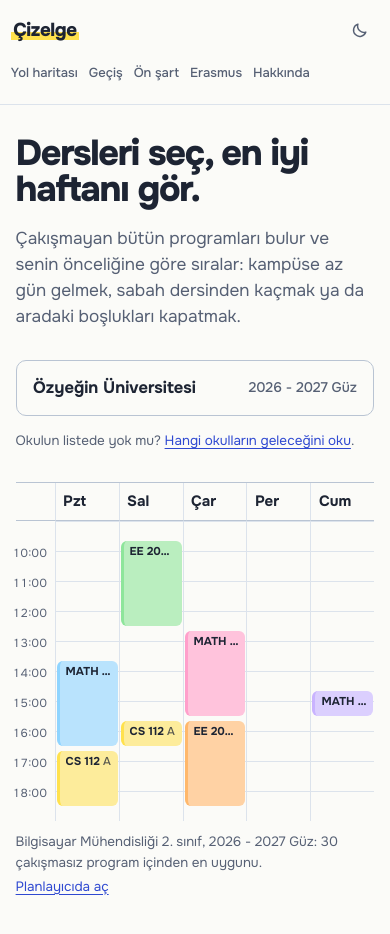
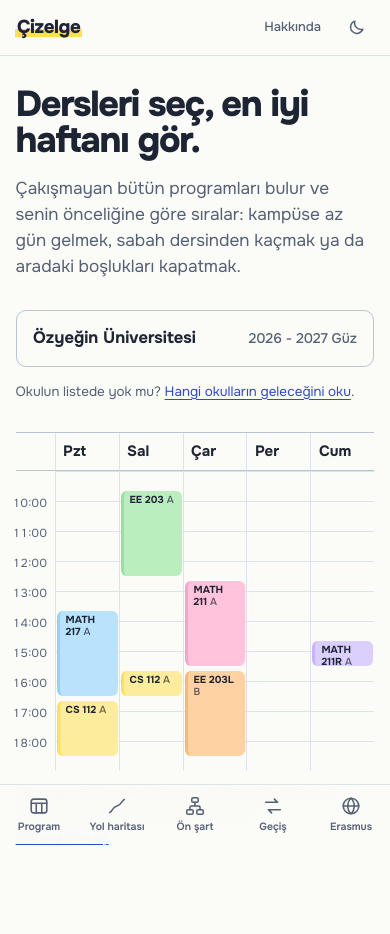
Before and after one commit to cizelge/cizelge.github.io, a Next.js app: page / in a window 390 px wide. Shown: the top 934 px of the page. Built offline with nearby package versions, Linux system fonts and the light colour scheme; no server answers.

Commit message:
style: mobil düzen ve alt gezinme

```diff
--- a/src/app/globals.css
+++ b/src/app/globals.css
@@ -2021,3 +2021,115 @@ a.pc-pill:hover { border-color: var(--ink); background: var(--paper-2); }
   cursor: pointer;
 }
 @media (max-width: 860px) { .cart-clear { width: 44px; height: 44px; } }
+
+/* ======================================================================
+   Telefon düzeni (≤ 860px). Tek satır başlık, altta araç çubuğu.
+   Etkin aracın adının altında logodaki fosforlu kalem çizgisi.
+   ====================================================================== */
+.bottom-nav { display: none; }
+
+@media (max-width: 860px) {
+  :root { --bottom-nav-h: 60px; }
+  body { padding-bottom: calc(var(--bottom-nav-h) + env(safe-area-inset-bottom)); }
+
+  /* Başlık: logo, Hakkında, tema. Araç bağlantıları alt çubukta. */
+  .topbar {
+    flex-wrap: nowrap;
+    gap: 0.25rem;
+    min-height: 52px;
+    padding: 0.35rem max(0.75rem, env(safe-area-inset-right)) 0.35rem max(1rem, env(safe-area-inset-left));
+  }
+  .topbar-nav { display: flex; order: 0; flex-basis: auto; margin: 0; gap: 0; }
+  .topbar-nav > a:not([href="/hakkinda"]) { display: none; }
+  .topbar-nav .btn-small { min-height: 44px; padding-inline: 0.6rem; }
+  .topbar .icon-btn { width: 44px; height: 44px; }
+
+  .bottom-nav {
+    position: fixed;
+    inset: auto 0 0 0;
+    z-index: 40;
+    display: grid;
+    grid-template-columns: repeat(5, minmax(0, 1fr));
+    height: calc(var(--bottom-nav-h) + env(safe-area-inset-bottom));
+    padding: 0 env(safe-area-inset-right) env(safe-area-inset-bottom) env(safe-area-inset-left);
+    background: color-mix(in oklab, var(--paper) 94%, transparent);
+    border-top: 1px solid var(--rule);
+    -webkit-backdrop-filter: blur(10px);
+    backdrop-filter: blur(10px);
+  }
+  .bottom-nav-item {
+    display: flex;
+    flex-direction: column;
+    align-items: center;
+    justify-content: center;
+    gap: 0.2rem;
+    min-width: 0;
+    color: var(--ink-2);
+    text-decoration: none;
+    -webkit-tap-highlight-color: transparent;
+  }
+  .bottom-nav-label {
+    max-width: 100%;
+    padding: 0 0.15em;
+    font-size: 0.7rem;
+    font-weight: 600;
+    line-height: 1.3;
+    white-space: nowrap;
+    overflow: hidden;
+    text-overflow: ellipsis;
+  }
+  .bottom-nav-item[aria-current="page"] { color: var(--ink); }
+  .bottom-nav-item[aria-current="page"] .bottom-nav-label {
+    background: linear-gradient(transparent 55%, var(--hl-0) 55%, var(--hl-0) 92%, transparent 92%);
+  }
+  .bottom-nav-item:active .bottom-nav-icon { transform: scale(0.92); }
+  .bottom-nav-item:focus-visible { outline-offset: -4px; }
+
+  /* Sayfa sekmeleri (Dersler / Program vb.) başlığın altında sabit, tek yükseklik. */
+  .planner { align-content: start; min-height: 0; }
+  .tabs { top: 0; }
+  .tab { min-height: 48px; }
+
+  /* Sayfa gövdesi: kenar boşlukları eşit, alt çubuğa yapışmasın. */
+  .rail,
+  .board { padding: 1rem 1rem 1.5rem; }
+  .site-footer { padding-bottom: 1.5rem; }
+  .tab-jump { width: 100%; margin-top: 0.5rem; }
+
+  /* Başlıklar telefonda bir kademe küçük. */
+  .board-title { font-size: 1.5rem; line-height: 1.2; }
+
+  /* Çizelge kutuları: kod kesilmek yerine iki satıra bölünür. */
+  .block { padding: 0.2rem 0.2rem 0.2rem 0.3rem; }
+  .block-code { white-space: normal; overflow-wrap: anywhere; line-height: 1.15; }
+  .is-compact .block-code { white-space: normal; overflow: visible; text-overflow: clip; font-size: 0.68rem; }
+  .block .switch-btn { padding: 0 0.2rem; margin-top: 0.1rem; }
+
+  /* Ön koşul zinciri: seçenekler alt alta, "ya da" küçük ayraç. */
+  .pc-either-list { flex-direction: column; align-items: stretch; }
+  .pc-either-row { display: flex; flex-wrap: wrap; }
+  .pc-items { flex-direction: column; align-items: stretch; }
+  .pc-items > li > a,
+  .pc-items > li > span { max-width: 100%; }
+
+  /* Seçenek çipleri parmakla rahat. */
+  .chip { min-height: 40px; }
+}
+
+@media (prefers-reduced-motion: no-preference) {
+  .bottom-nav-icon { transition: transform 120ms ease; }
+}
+@media print {
+  .bottom-nav { display: none !important; }
+}
+/* Koyu temada alt çubuk işareti logodaki gibi kısık sarı (açık yazıyla okunur kalsın). */
+@media (max-width: 860px) {
+  :root[data-theme="dark"] .bottom-nav-item[aria-current="page"] .bottom-nav-label {
+    background: linear-gradient(transparent 55%, color-mix(in oklab, var(--hl-0) 45%, var(--paper)) 55%, color-mix(in oklab, var(--hl-0) 45%, var(--paper)) 92%, transparent 92%);
+  }
+}
+@media (max-width: 860px) and (prefers-color-scheme: dark) {
+  :root:not([data-theme="light"]) .bottom-nav-item[aria-current="page"] .bottom-nav-label {
+    background: linear-gradient(transparent 55%, color-mix(in oklab, var(--hl-0) 45%, var(--paper)) 55%, color-mix(in oklab, var(--hl-0) 45%, var(--paper)) 92%, transparent 92%);
+  }
+}
--- a/src/app/layout.tsx
+++ b/src/app/layout.tsx
@@ -1,4 +1,4 @@
-import type { Metadata } from "next";
+import type { Metadata, Viewport } from "next";
 import { Onest } from "next/font/google";
 import { THEME_SCRIPT } from "@/components/theme-script";
 import { USING_SAMPLE_DATA } from "@/lib/data";
@@ -22,6 +22,17 @@ export const metadata: Metadata = {
   openGraph: { type: "website", locale: "tr_TR", siteName: "Çizelge" },
 };
 
+// Telefonda alt gezinme çubuğu ekranın alt kenarına (çentikli cihazlarda güvenli alana) yerleşir.
+export const viewport: Viewport = {
+  width: "device-width",
+  initialScale: 1,
+  viewportFit: "cover",
+  themeColor: [
+    { media: "(prefers-color-scheme: light)", color: "#fbfbf8" },
+    { media: "(prefers-color-scheme: dark)", color: "#141922" },
+  ],
+};
+
 export default function RootLayout({ children }: LayoutProps<"/">) {
   return (
     <html lang="tr" className={onest.variable} suppressHydrationWarning>
--- a/src/app/ozyegin/[slug]/page.tsx
+++ b/src/app/ozyegin/[slug]/page.tsx
@@ -110,13 +110,6 @@ export default async function CoursePage(props: PageProps<"/ozyegin/[slug]">) {
           </p>
         )}
 
-        <PrereqChain
-          code={course.code}
-          programs={allPrograms()}
-          terms={loadTerms("ozyegin")}
-          currentTerm={term}
-        />
-
         <p style={{ marginBottom: "2.5rem" }}>
           <Link href={`/ozyegin?d=${planQuery}`} className="btn btn-pen">
             Programıma ekle
@@ -169,6 +162,10 @@ export default async function CoursePage(props: PageProps<"/ozyegin/[slug]">) {
           range={tightRange(meetings)}
           days={visibleDays(meetings)}
         />
+
+        <div style={{ marginTop: "2.5rem" }}>
+          <PrereqChain code={course.code} programs={allPrograms()} terms={loadTerms("ozyegin")} currentTerm={term} />
+        </div>
       </main>
       <footer className="site-footer">
         <span>Resmi bir Özyeğin hizmeti değildir. Kaydından önce bilgileri SIS üzerinden kontrol et.</span>
--- /dev/null
+++ b/src/components/MobileNav.tsx
@@ -0,0 +1,79 @@
+"use client";
+
+import Link from "next/link";
+import { usePathname } from "next/navigation";
+
+// Telefonda alt gezinme çubuğu. Etkin sayfanın adının altında logodaki fosforlu kalem çizgisi.
+const ITEMS: { href: string; label: string; match: (p: string) => boolean; icon: React.ReactNode }[] = [
+  {
+    href: "/ozyegin",
+    label: "Program",
+    // Planlayıcı, dönem sayfaları ve ders sayfaları (araç sayfaları hariç).
+    match: (p) => p === "/ozyegin" || p.startsWith("/ozyegin/donem") || (/^\/ozyegin\/[^/]+$/.test(p) && !TOOL_PATHS.includes(p)),
+    icon: (
+      <>
+        <rect x="3.5" y="4.5" width="17" height="15" rx="2.5" />
+        <path d="M3.5 9h17M9 9v10.5M15 9v10.5" />
+      </>
+    ),
+  },
+  {
+    href: "/ozyegin/yol-haritasi",
+    label: "Yol haritası",
+    match: (p) => p === "/ozyegin/yol-haritasi",
+    icon: <path d="M4 19c3-1 3-6 8-7s5-6 8-7M4 19h.01M20 5h.01" />,
+  },
+  {
+    href: "/ozyegin/on-sart-diyagrami",
+    label: "Ön şart",
+    match: (p) => p === "/ozyegin/on-sart-diyagrami",
+    icon: (
+      <>
+        <rect x="8.5" y="3" width="7" height="5" rx="1.5" />
+        <rect x="3" y="16" width="7" height="5" rx="1.5" />
+        <rect x="14" y="16" width="7" height="5" rx="1.5" />
+        <path d="M12 8v4M6.5 16v-2.5a1.5 1.5 0 0 1 1.5-1.5h8a1.5 1.5 0 0 1 1.5 1.5V16" />
+      </>
+    ),
+  },
+  {
+    href: "/ozyegin/gecis",
+    label: "Geçiş",
+    match: (p) => p === "/ozyegin/gecis",
+    icon: <path d="M4 8h13l-3.5-3.5M20 16H7l3.5 3.5" />,
+  },
+  {
+    href: "/ozyegin/erasmus",
+    label: "Erasmus",
+    match: (p) => p === "/ozyegin/erasmus",
+    icon: (
+      <>
+        <circle cx="12" cy="12" r="8.5" />
+        <path d="M3.5 12h17M12 3.5c2.5 2.3 3.5 5.2 3.5 8.5s-1 6.2-3.5 8.5M12 3.5C9.5 5.8 8.5 8.7 8.5 12s1 6.2 3.5 8.5" />
+      </>
+    ),
+  },
+];
+
+const TOOL_PATHS = ["/ozyegin/yol-haritasi", "/ozyegin/on-sart-diyagrami", "/ozyegin/gecis", "/ozyegin/erasmus"];
+
+export function MobileNav() {
+  const pathname = usePathname() ?? "/";
+  return (
+    <nav className="bottom-nav" aria-label="Araçlar">
+      {ITEMS.map((item) => {
+        const active = item.match(pathname);
+        return (
+          <Link key={item.href} href={item.href} className="bottom-nav-item" aria-current={active ? "page" : undefined}>
+            <svg viewBox="0 0 24 24" width="22" height="22" aria-hidden="true" className="bottom-nav-icon">
+              <g fill="none" stroke="currentColor" strokeWidth="1.7" strokeLinecap="round" strokeLinejoin="round">
+                {item.icon}
+              </g>
+            </svg>
+            <span className="bottom-nav-label">{item.label}</span>
+          </Link>
+        );
+      })}
+    </nav>
+  );
+}
--- a/src/components/SiteHeader.tsx
+++ b/src/components/SiteHeader.tsx
@@ -1,4 +1,5 @@
 import Link from "next/link";
+import { MobileNav } from "./MobileNav";
 import { ThemeToggle } from "./ThemeToggle";
 
 export function SiteHeader({ term }: { term?: string }) {
@@ -28,6 +29,7 @@ export function SiteHeader({ term }: { term?: string }) {
         </Link>
       </nav>
       <ThemeToggle />
+      <MobileNav />
     </header>
   );
 }
```
